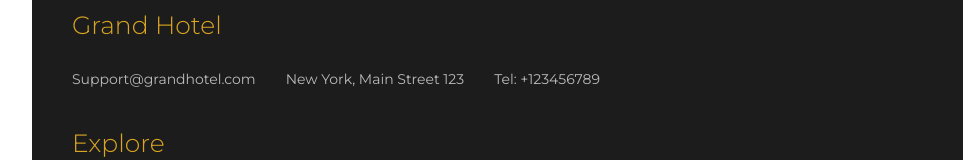
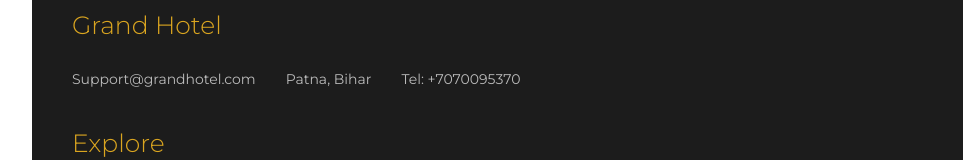
Before and after one commit to shubham947222/GrandHotel-Full, a plain HTML site: page index.html in a window 1280 px wide. Shown: the part 5601-5761 px from the top of the page, without its empty margins (48-1011 px from the left). Drawn offline with Linux system fonts and the light colour scheme.

Commit message:
minor info change

```diff
--- a/index.html
+++ b/index.html
@@ -192,7 +192,6 @@
                 </div>
 
             </div>
-             </div>
             <div class="room-card">
                 <img src="img/room4.jpg" class="room-img">
                 <div class="room-card-content">
@@ -206,6 +205,7 @@
 
                 </div>
 
+            </div>
              </div>
          </div>
 
@@ -279,12 +279,12 @@
                     </li>
                     <li class="footer-list-item">
                         <a href="#" class="footer-list-link">
-                            New York, Main Street 123
+                            Patna, Bihar
                         </a>
                     </li>
                     <li class="footer-list-item">
                         <a href="#" class="footer-list-link">
-                            Tel: +123456789
+                            Tel: +7070095370
                         </a>
                     </li>
                 </ul>
```
Lines whose indentation alone changed are shown as unchanged.
